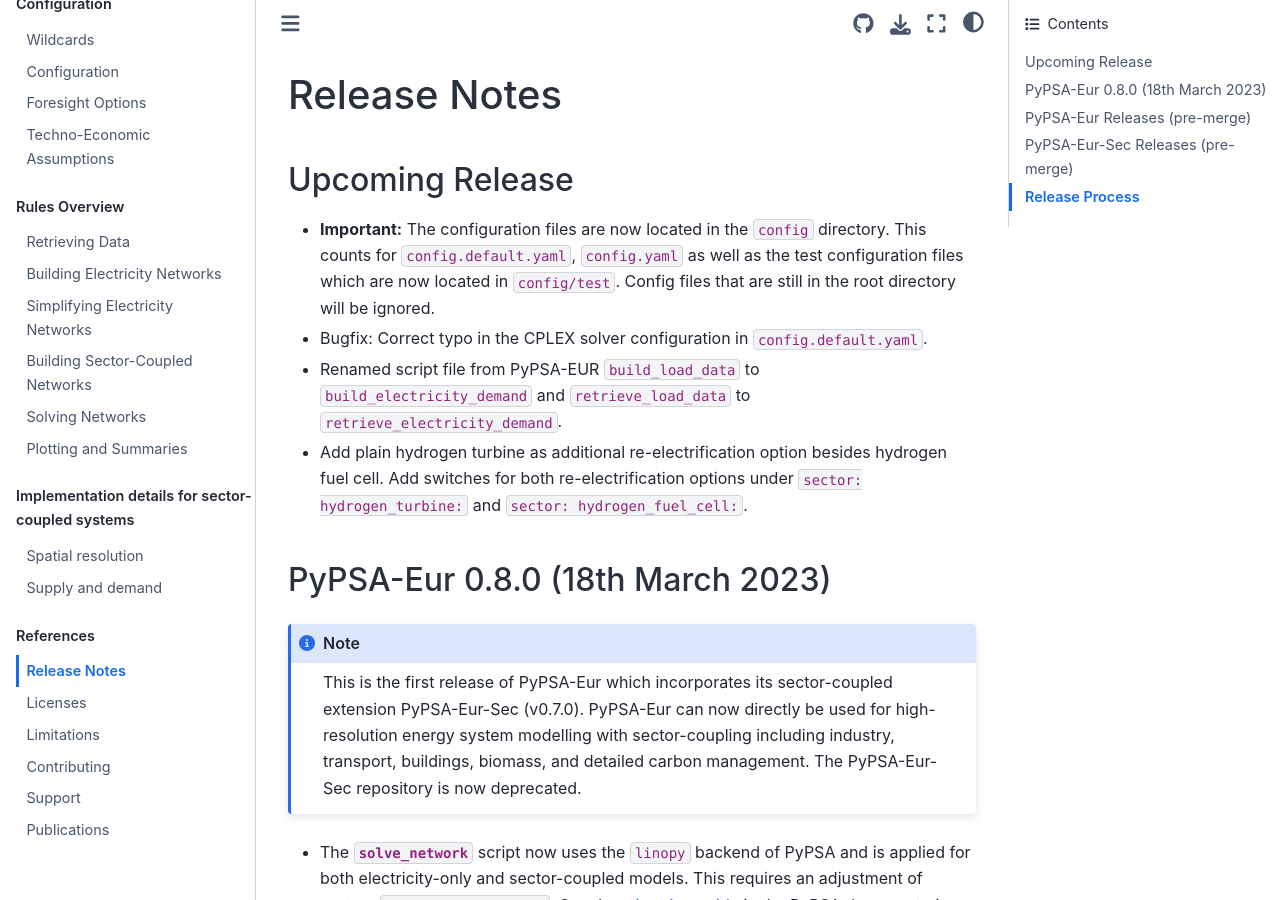
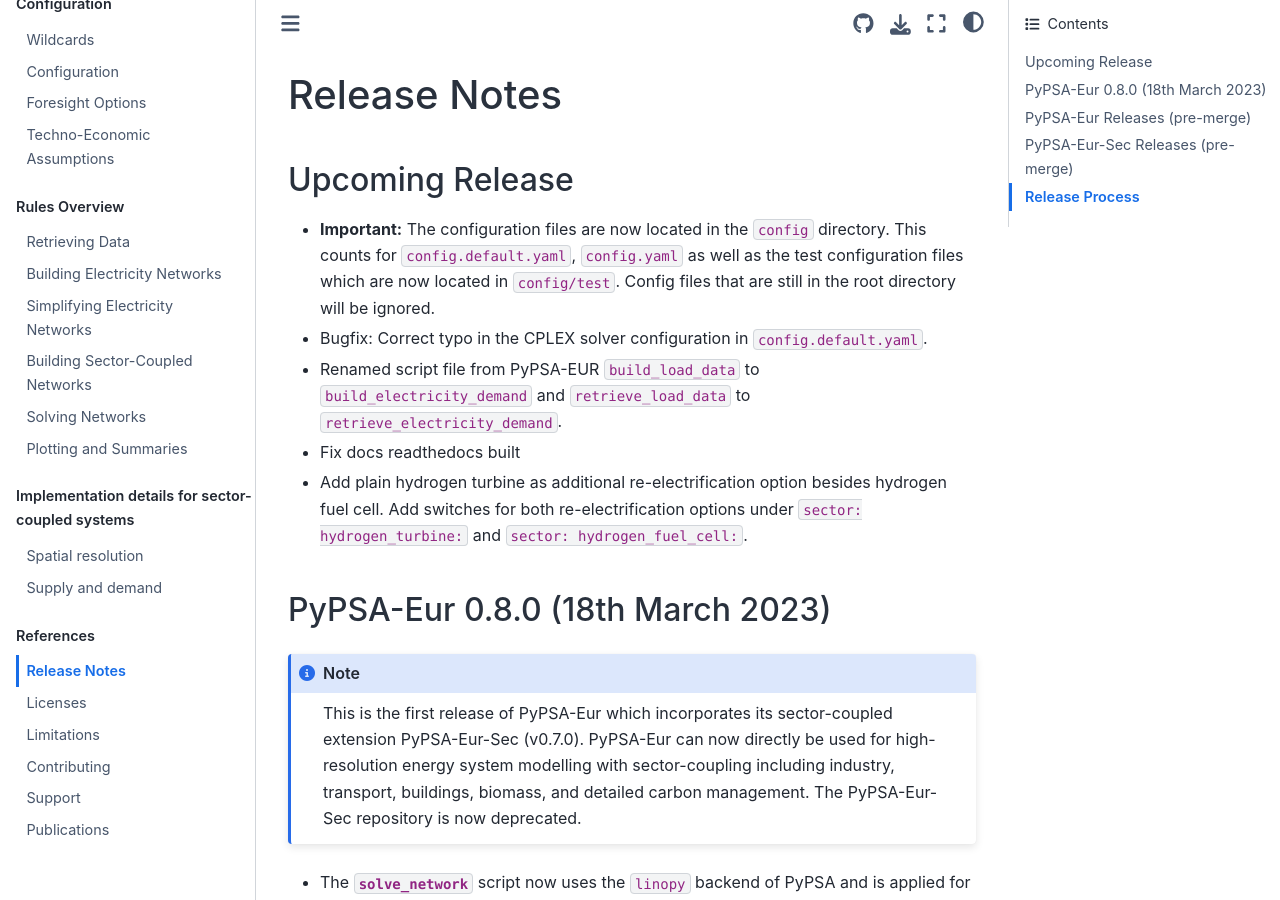
Before and after one commit to open-energy-transition/clean-firm-techs-eu, a Sphinx documentation site: the page built from doc/release_notes.rst, in a window 1280 px wide and 900 px high. Built offline with Sphinx 7.4.7 and the Sphinx Book theme 1.1.4, drawn with Linux system fonts in a browser that asks for light colours.

Commit message:
add release note

```diff
--- a/doc/release_notes.rst
+++ b/doc/release_notes.rst
@@ -17,7 +17,7 @@ Upcoming Release
 
 * Renamed script file from PyPSA-EUR ``build_load_data`` to ``build_electricity_demand`` and ``retrieve_load_data`` to ``retrieve_electricity_demand``.
 
-
+* Fix docs readthedocs built
 
 * Add plain hydrogen turbine as additional re-electrification option besides
   hydrogen fuel cell. Add switches for both re-electrification options under
```
